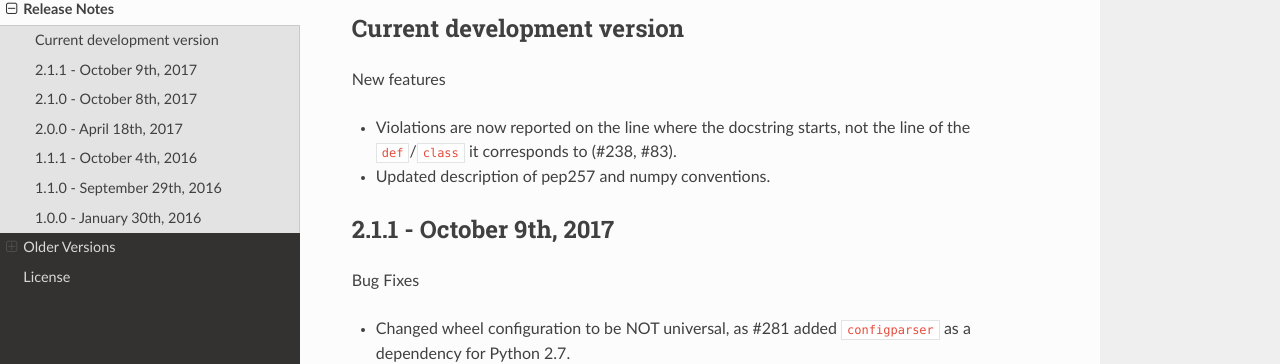
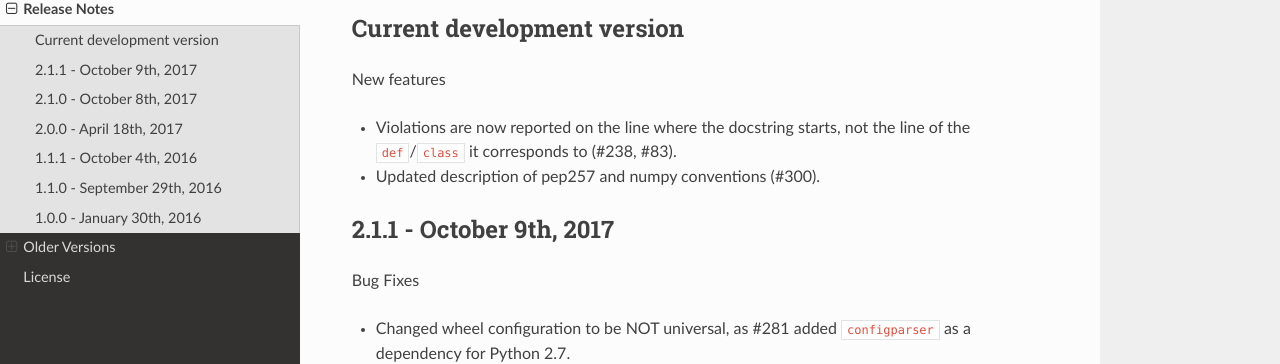
Before and after one commit to PyCQA/pydocstyle, a Sphinx documentation site: the page built from docs/release_notes.rst, in a window 1280 px wide and 900 px high. Shown: the part 196-560 px from the top of the window. Built offline with Sphinx 7.4.7 and the Read the Docs theme 2.0.0, drawn with Linux system fonts in a browser that asks for light colours; the version number is read from the project's files by our own code.

Commit message:
Add pull request number to release notes

```diff
--- a/docs/release_notes.rst
+++ b/docs/release_notes.rst
@@ -11,7 +11,7 @@ New features
 
 * Violations are now reported on the line where the docstring starts, not the
   line of the ``def``/``class`` it corresponds to (#238, #83).
-* Updated description of pep257 and numpy conventions.
+* Updated description of pep257 and numpy conventions (#300).
 
 
 2.1.1 - October 9th, 2017
```
